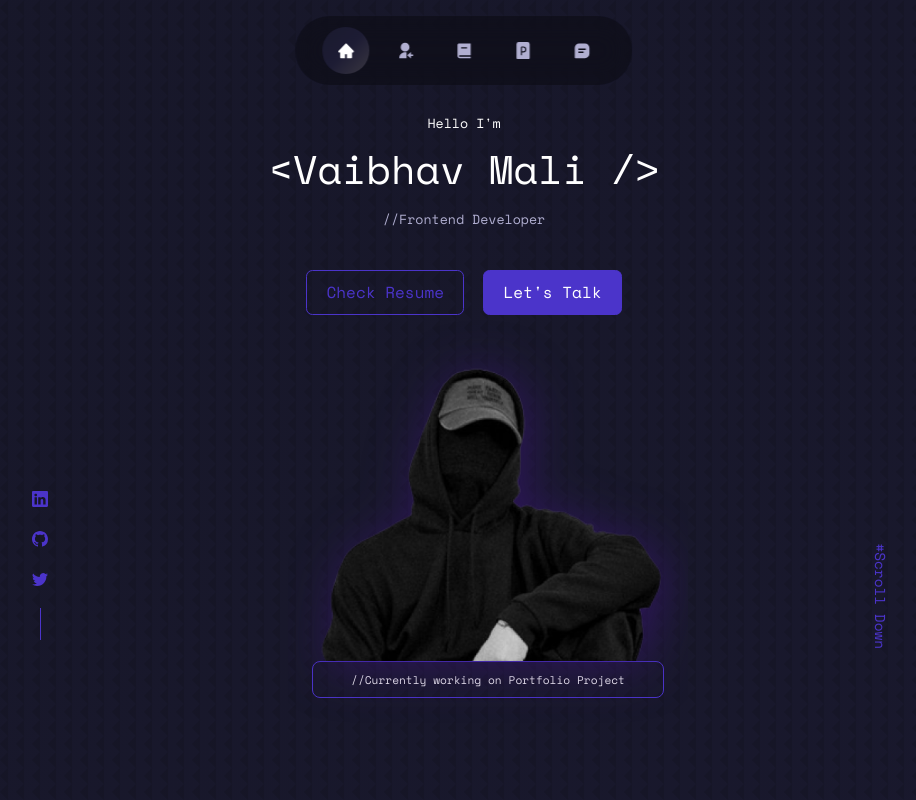
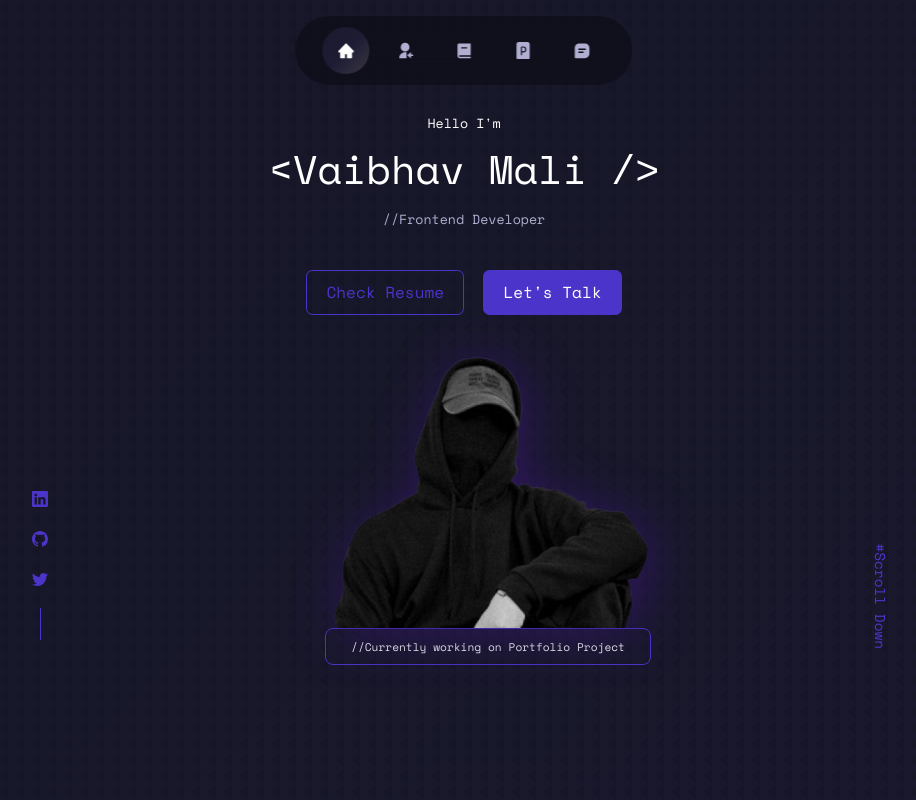
Before and after one commit to vaibhavmali-git/Portolio-Site, a React (Vite) app: page / in a window 1280 px wide. Shown: the top 800 px of the page, without its empty margins (176-1092 px from the left). Built offline with nearby package versions, Linux system fonts and the light colour scheme.

Commit message:
Fixed Image overlapping with buttons

```diff
--- a/src/components/Header/header.css
+++ b/src/components/Header/header.css
@@ -39,7 +39,7 @@ header {
 
 /* ME  */
 .me {
-  margin-top: -2rem;
+  margin-top: 0rem;
   /* background: linear-gradient(var(--color-primary), transparent); */
   width: 25rem;
   height: 30rem;
@@ -47,7 +47,7 @@ header {
   left: calc(50% - 11rem);
   /* border-radius: 1.5rem 1.5rem 1rem 1rem; */
   overflow: hidden;
-  padding: 5rem 1.5rem 1.5rem 1.5rem;
+  padding: 2.3rem;
 }
 
 .current-project{
```
